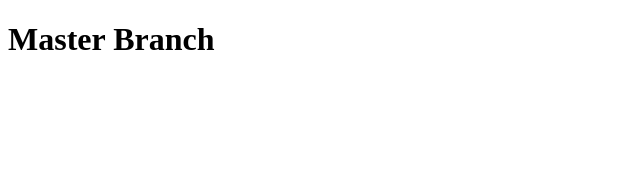
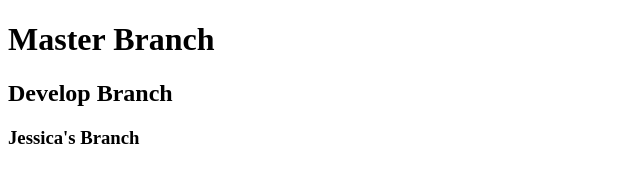
Before and after one commit to NATHAN-GEE/teamGit, a plain HTML site: page index.html in a window 1280 px wide. Shown: the whole page, without its empty margins (0-640 px from the left). Drawn offline with Linux system fonts and the light colour scheme.

Commit message:
Jessicas Branch

```diff
--- a/index.html
+++ b/index.html
@@ -8,5 +8,7 @@
 </head>
 <body>
         <h1>Master Branch</h1>
+        <h2>Develop Branch</h2>
+        <h3>Jessica's Branch</h3>
 </body>
 </html>
```
